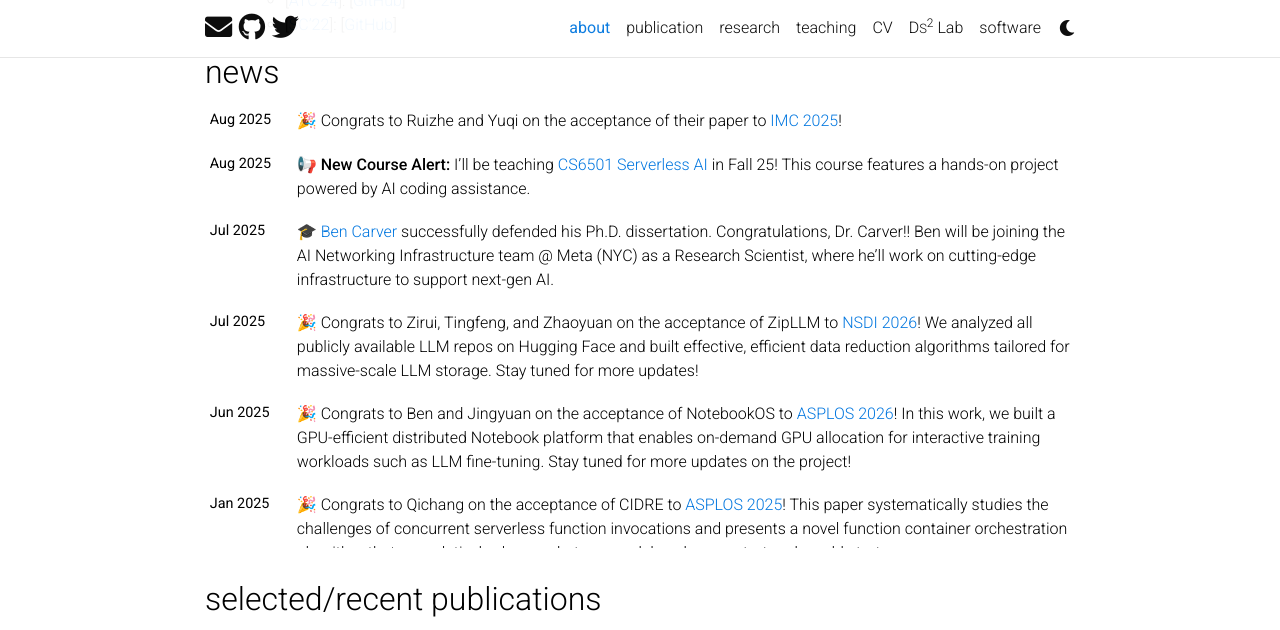
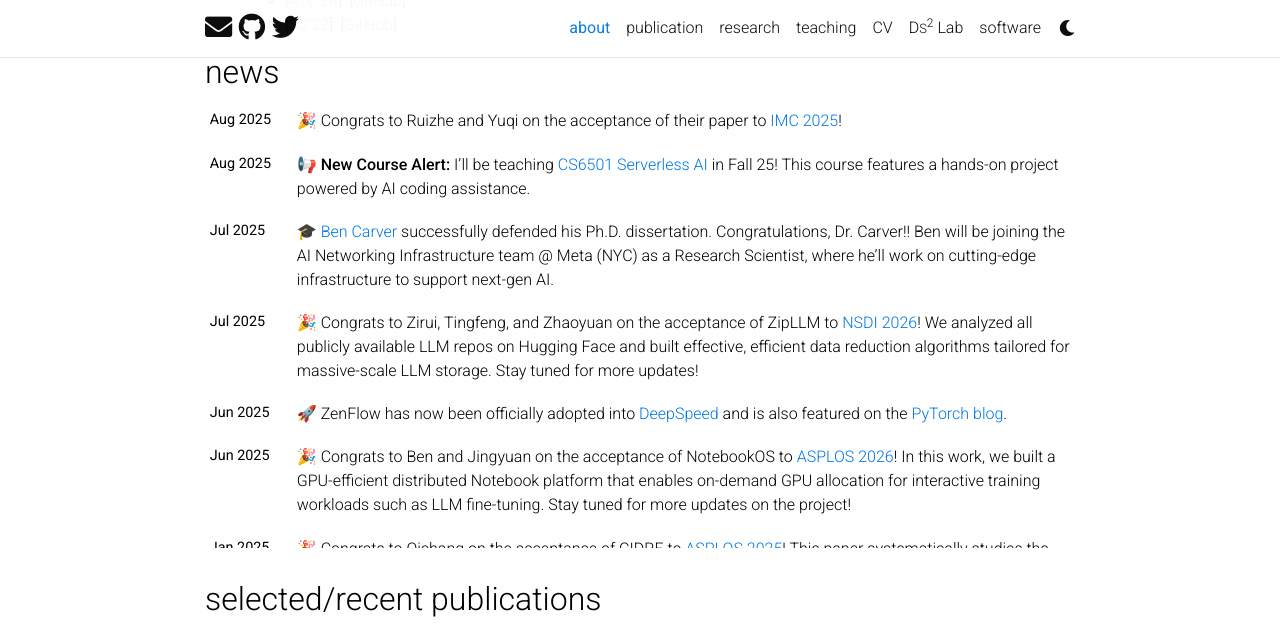
Before and after one commit to tddg/tddg.github.io, a Jekyll site: the page built from _pages/about.md, in a window 1280 px wide and 900 px high, scrolled down 1897 px, cut to the strip 0-630 px from the top of the window. Built offline with Jekyll 4.4.1, drawn with Linux system fonts in a browser that asks for light colours; full-size pictures stand in for the smaller copies a plugin makes; emoji names are drawn with the system emoji font; comment, search, counter and statistics services are not loaded; a style sheet for code colours, icons or effects is not loaded; some of the changed text lies outside the part shown.

Commit message:
zenflow adopted in DS

```diff
--- a/_pages/about.md
+++ b/_pages/about.md
@@ -80,8 +80,8 @@ GPUs for Jupyter Notebook-based interactive training workloads.
 **ZenFlow** accelerates LLM fine-tuning by prioritizing and
 decoupling parameter updates across fast GPU and slow CPU,
 minimizing GPU stalls while preserving accuracy.
-**ZenFlow had been integrated into
-[DeepSpeed](https://github.com/deepspeedai/DeepSpeed).**
+**ZenFlow had been adopted into
+[DeepSpeed](https://pytorch.org/blog/zenflow-stall-free-offloading-engine-for-llm-training/).**
 **MorphServe** enables flexible and elastic GPU memory scaling for
 bursty LLM inference workloads via dynamic model layer quantization
 and KVC resizing.
```
Also changed, not shown: _news/zenflow_ds.md (added, +9 -0 lines).
